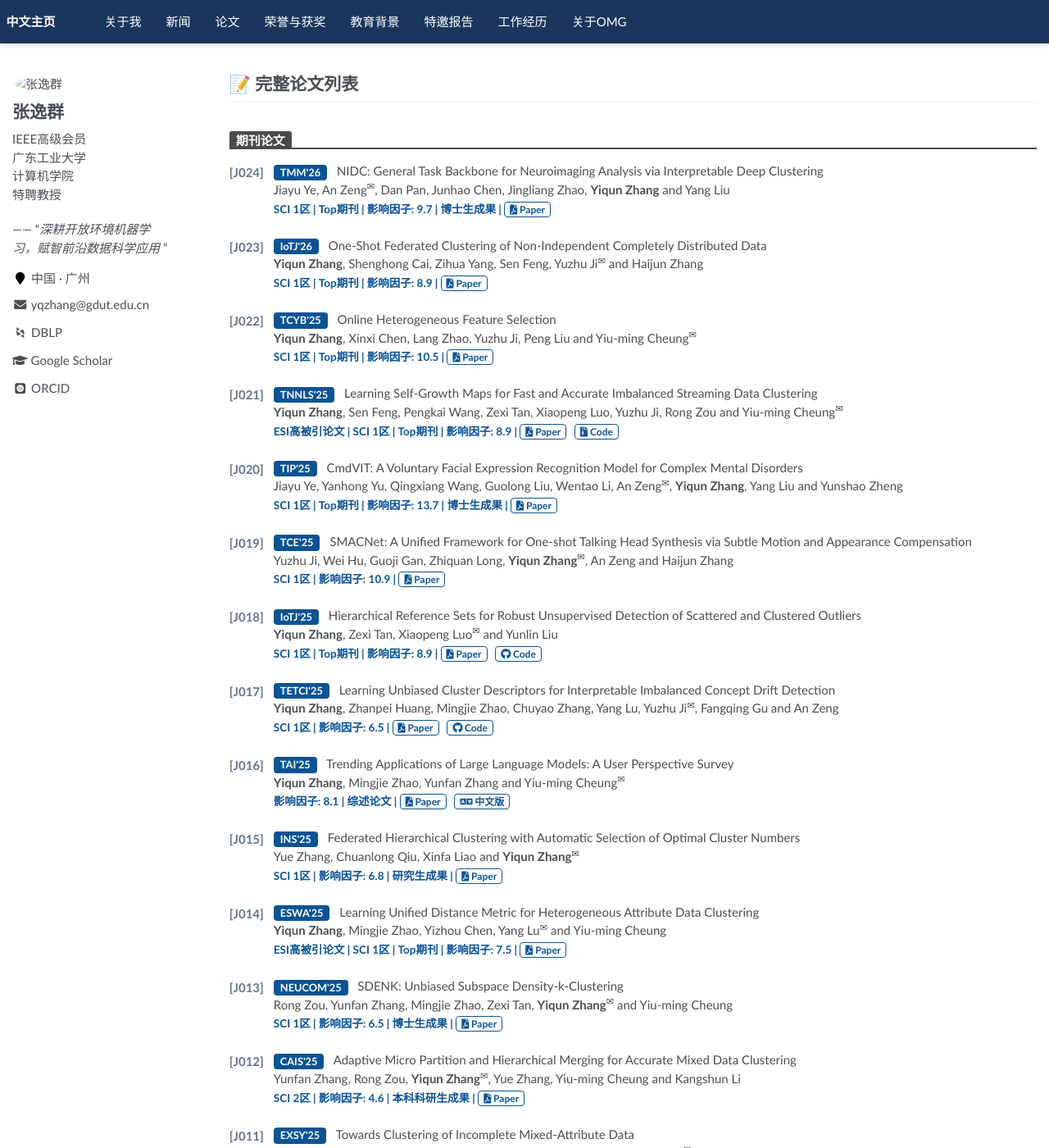
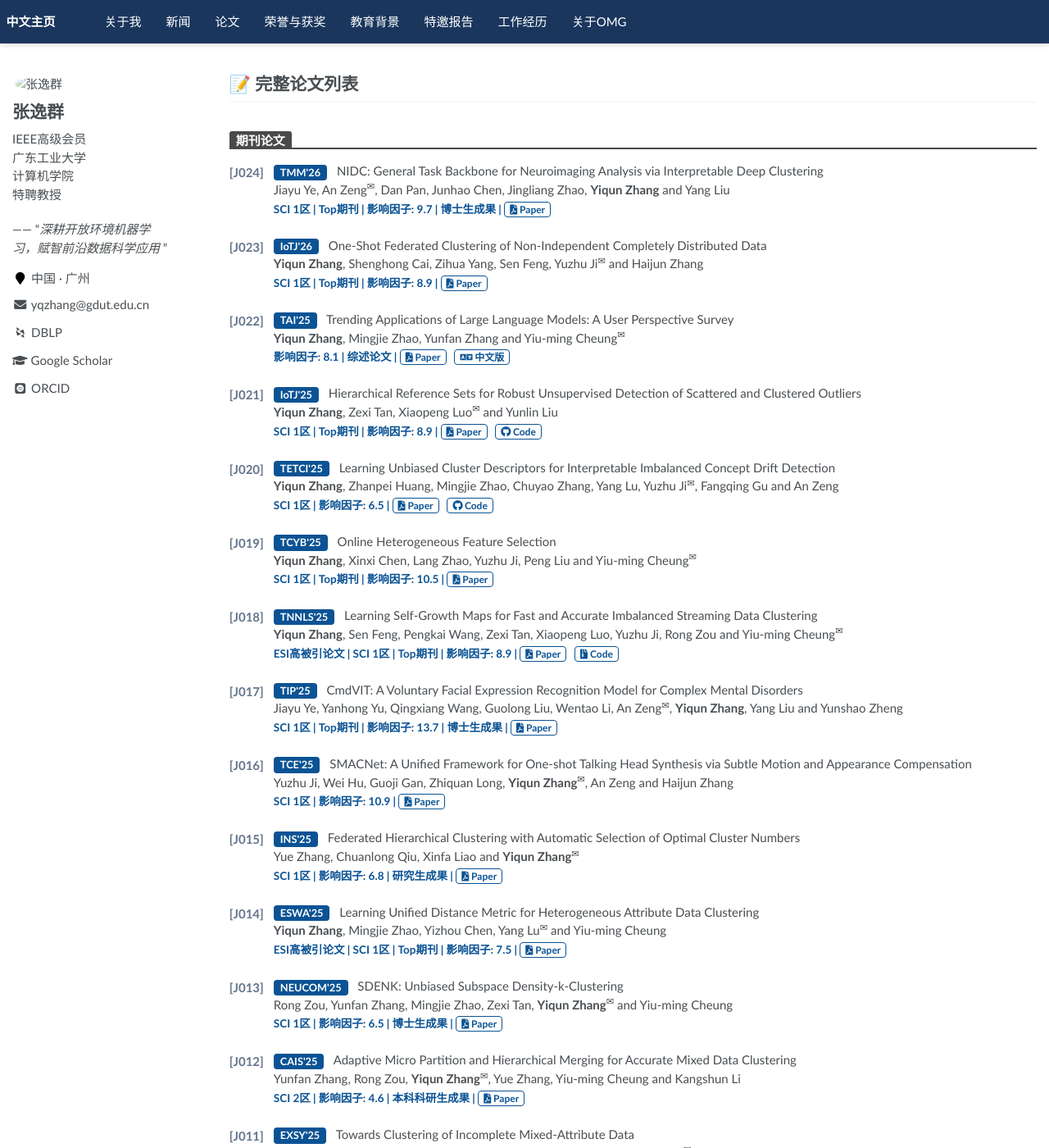
Before and after one commit to yqzhang-Zz/zh-publications, a Jekyll site: the page built from _pages/about.md, in a window 1280 px wide and 1400 px high. Shown: the whole window at 82% size. Built offline with Jekyll 4.4.1, drawn with Linux system fonts in a browser that asks for light colours; some web fonts are replaced; a script that is not in the unit is left out; comment, search, counter and statistics services are not loaded; some of the changed text lies outside the part shown.

Commit message:
Update about.md

```diff
--- a/_pages/about.md
+++ b/_pages/about.md
@@ -26,6 +26,9 @@ redirect_from:
   <div style="flex-grow: 1; height: 2px; background-color: #4a4a4a;"></div>
 </div>
 
+
+
+
 <!-- J024 TMM 2026 NIDC Jiayu Ye -->
 <div style="display: flex; margin-bottom: 1.5em; text-align: left;">
   <div style="flex: 0 0 3.6em; color: #64748b; font-weight: bold; font-size: 1em; padding-top: 2px;">[J024]</div>
@@ -46,9 +49,39 @@ redirect_from:
   </div>
 </div>
 
-<!-- J022 TCYB 2025 Online Yiqun Zhang -->
+<!-- J022 TAI 2025 Trending Yiqun Zhang -->
 <div style="display: flex; margin-bottom: 1.5em; text-align: left;">
   <div style="flex: 0 0 3.6em; color: #64748b; font-weight: bold; font-size: 1em; padding-top: 2px;">[J022]</div>
+  <div style="flex: 1;">
+    <span style="display: inline-block; background-color: #0b5394; color: #ffffff; padding: 2px 8px; border-radius: 4px; font-weight: bold; font-size: 0.85em; margin-right: 8px; vertical-align: middle; line-height: 1.2;">TAI'25</span> Trending Applications of Large Language Models: A User Perspective Survey<br>
+    <strong>Yiqun Zhang</strong>, Mingjie Zhao, Yunfan Zhang and Yiu-ming Cheung<sup>&#x2709;</sup><br>
+    <span style="color: #0b5394; font-size: 0.9em; font-weight: bold;">影响因子: 8.1 | 综述论文 | </span><a href="https://ieeexplore.ieee.org/abstract/document/11199892" target="_blank" style="color: #0b5394; border: 1px solid #0b5394; border-radius: 4px; padding: 1px 6px; text-decoration: none; font-weight: bold; font-size: 0.8em; margin-right: 6px; white-space: nowrap;"><i class="fas fa-file-pdf"></i> Paper</a> <a href="papers/TAI-LLM-Survey1-Chinese-Version.pdf" target="_blank" style="color: #0b5394; border: 1px solid #0b5394; border-radius: 4px; padding: 1px 6px; text-decoration: none; font-weight: bold; font-size: 0.8em; white-space: nowrap;"><i class="fas fa-language"></i> 中文版</a>
+  </div>
+</div>
+
+<!-- J021 IoTJ 2025 Hierarchical Yiqun Zhang -->
+<div style="display: flex; margin-bottom: 1.5em; text-align: left;">
+  <div style="flex: 0 0 3.6em; color: #64748b; font-weight: bold; font-size: 1em; padding-top: 2px;">[J021]</div>
+  <div style="flex: 1;">
+    <span style="display: inline-block; background-color: #0b5394; color: #ffffff; padding: 2px 8px; border-radius: 4px; font-weight: bold; font-size: 0.85em; margin-right: 8px; vertical-align: middle; line-height: 1.2;">IoTJ'25</span> Hierarchical Reference Sets for Robust Unsupervised Detection of Scattered and Clustered Outliers<br>
+    <strong>Yiqun Zhang</strong>, Zexi Tan, Xiaopeng Luo<sup>&#x2709;</sup> and Yunlin Liu<br>
+    <span style="color: #0b5394; font-size: 0.9em; font-weight: bold;">SCI 1区 | Top期刊 | 影响因子: 8.9 | </span><a href="https://arxiv.org/abs/2603.12847" target="_blank" style="color: #0b5394; border: 1px solid #0b5394; border-radius: 4px; padding: 1px 6px; text-decoration: none; font-weight: bold; font-size: 0.8em; margin-right: 6px; white-space: nowrap;"><i class="fas fa-file-pdf"></i> Paper</a> <a href="https://github.com/gordonlok/DROD" target="_blank" style="color: #0b5394; border: 1px solid #0b5394; border-radius: 4px; padding: 1px 6px; text-decoration: none; font-weight: bold; font-size: 0.8em; white-space: nowrap;"><i class="fab fa-github"></i> Code</a>
+  </div>
+</div>
+
+<!-- J020 TETCI 2025 Learning Yiqun Zhang -->
+<div style="display: flex; margin-bottom: 1.5em; text-align: left;">
+  <div style="flex: 0 0 3.6em; color: #64748b; font-weight: bold; font-size: 1em; padding-top: 2px;">[J020]</div>
+  <div style="flex: 1;">
+    <span style="display: inline-block; background-color: #0b5394; color: #ffffff; padding: 2px 8px; border-radius: 4px; font-weight: bold; font-size: 0.85em; margin-right: 8px; vertical-align: middle; line-height: 1.2;">TETCI'25</span> Learning Unbiased Cluster Descriptors for Interpretable Imbalanced Concept Drift Detection<br>
+    <strong>Yiqun Zhang</strong>, Zhanpei Huang, Mingjie Zhao, Chuyao Zhang, Yang Lu, Yuzhu Ji<sup>&#x2709;</sup>, Fangqing Gu and An Zeng<br>
+    <span style="color: #0b5394; font-size: 0.9em; font-weight: bold;">SCI 1区 | 影响因子: 6.5 | </span><a href="https://arxiv.org/abs/2603.06757" target="_blank" style="color: #0b5394; border: 1px solid #0b5394; border-radius: 4px; padding: 1px 6px; text-decoration: none; font-weight: bold; font-size: 0.8em; margin-right: 6px; white-space: nowrap;"><i class="fas fa-file-pdf"></i> Paper</a> <a href="https://github.com/YOUR_GITHUB_NAME/YOUR_REPO_NAME" target="_blank" style="color: #0b5394; border: 1px solid #0b5394; border-radius: 4px; padding: 1px 6px; text-decoration: none; font-weight: bold; font-size: 0.8em; white-space: nowrap;"><i class="fab fa-github"></i> Code</a>
+  </div>
+</div>
+
+<!-- J019 TCYB 2025 Online Yiqun Zhang -->
+<div style="display: flex; margin-bottom: 1.5em; text-align: left;">
+  <div style="flex: 0 0 3.6em; color: #64748b; font-weight: bold; font-size: 1em; padding-top: 2px;">[J019]</div>
   <div style="flex: 1;">
     <span style="display: inline-block; background-color: #0b5394; color: #ffffff; padding: 2px 8px; border-radius: 4px; font-weight: bold; font-size: 0.85em; margin-right: 8px; vertical-align: middle; line-height: 1.2;">TCYB'25</span> Online Heterogeneous Feature Selection<br>
     <strong>Yiqun Zhang</strong>, Xinxi Chen, Lang Zhao, Yuzhu Ji, Peng Liu and Yiu-ming Cheung<sup>&#x2709;</sup><br>
@@ -56,9 +89,9 @@ redirect_from:
   </div>
 </div>
 
-<!-- J021 TNNLS 2025 Learning Yiqun Zhang -->
+<!-- J018 TNNLS 2025 Learning Yiqun Zhang -->
 <div style="display: flex; margin-bottom: 1.5em; text-align: left;">
-  <div style="flex: 0 0 3.6em; color: #64748b; font-weight: bold; font-size: 1em; padding-top: 2px;">[J021]</div>
+  <div style="flex: 0 0 3.6em; color: #64748b; font-weight: bold; font-size: 1em; padding-top: 2px;">[J018]</div>
   <div style="flex: 1;">
     <span style="display: inline-block; background-color: #0b5394; color: #ffffff; padding: 2px 8px; border-radius: 4px; font-weight: bold; font-size: 0.85em; margin-right: 8px; vertical-align: middle; line-height: 1.2;">TNNLS'25</span> Learning Self-Growth Maps for Fast and Accurate Imbalanced Streaming Data Clustering<br>
     <strong>Yiqun Zhang</strong>, Sen Feng, Pengkai Wang, Zexi Tan, Xiaopeng Luo, Yuzhu Ji, Rong Zou and Yiu-ming Cheung<sup>&#x2709;</sup><br>
@@ -66,9 +99,9 @@ redirect_from:
   </div>
 </div>
 
-<!-- J020 TIP 2025 CmdVIT Jiayu Ye -->
+<!-- J017 TIP 2025 CmdVIT Jiayu Ye -->
 <div style="display: flex; margin-bottom: 1.5em; text-align: left;">
-  <div style="flex: 0 0 3.6em; color: #64748b; font-weight: bold; font-size: 1em; padding-top: 2px;">[J020]</div>
+  <div style="flex: 0 0 3.6em; color: #64748b; font-weight: bold; font-size: 1em; padding-top: 2px;">[J017]</div>
   <div style="flex: 1;">
     <span style="display: inline-block; background-color: #0b5394; color: #ffffff; padding: 2px 8px; border-radius: 4px; font-weight: bold; font-size: 0.85em; margin-right: 8px; vertical-align: middle; line-height: 1.2;">TIP'25</span> CmdVIT: A Voluntary Facial Expression Recognition Model for Complex Mental Disorders<br>
     Jiayu Ye, Yanhong Yu, Qingxiang Wang, Guolong Liu, Wentao Li, An Zeng<sup>&#x2709;</sup>, <strong>Yiqun Zhang</strong>, Yang Liu and Yunshao Zheng<br>
@@ -76,43 +109,13 @@ redirect_from:
   </div>
 </div>
 
-<!-- J019 TCE 2025 SMACNet Yuzhu Ji -->
+<!-- J016 TCE 2025 SMACNet Yuzhu Ji -->
 <div style="display: flex; margin-bottom: 1.5em; text-align: left;">
-  <div style="flex: 0 0 3.6em; color: #64748b; font-weight: bold; font-size: 1em; padding-top: 2px;">[J019]</div>
+  <div style="flex: 0 0 3.6em; color: #64748b; font-weight: bold; font-size: 1em; padding-top: 2px;">[J016]</div>
   <div style="flex: 1;">
     <span style="display: inline-block; background-color: #0b5394; color: #ffffff; padding: 2px 8px; border-radius: 4px; font-weight: bold; font-size: 0.85em; margin-right: 8px; vertical-align: middle; line-height: 1.2;">TCE'25</span> SMACNet: A Unified Framework for One-shot Talking Head Synthesis via Subtle Motion and Appearance Compensation<br>
     Yuzhu Ji, Wei Hu, Guoji Gan, Zhiquan Long, <strong>Yiqun Zhang</strong><sup>&#x2709;</sup>, An Zeng and Haijun Zhang<br>
     <span style="color: #0b5394; font-size: 0.9em; font-weight: bold;">SCI 1区 | 影响因子: 10.9 | </span><a href="https://ieeexplore.ieee.org/abstract/document/11114961" target="_blank" style="color: #0b5394; border: 1px solid #0b5394; border-radius: 4px; padding: 1px 6px; text-decoration: none; font-weight: bold; font-size: 0.8em; white-space: nowrap;"><i class="fas fa-file-pdf"></i> Paper</a>
-  </div>
-</div>
-
-<!-- J018 IoTJ 2025 Hierarchical Yiqun Zhang -->
-<div style="display: flex; margin-bottom: 1.5em; text-align: left;">
-  <div style="flex: 0 0 3.6em; color: #64748b; font-weight: bold; font-size: 1em; padding-top: 2px;">[J018]</div>
-  <div style="flex: 1;">
-    <span style="display: inline-block; background-color: #0b5394; color: #ffffff; padding: 2px 8px; border-radius: 4px; font-weight: bold; font-size: 0.85em; margin-right: 8px; vertical-align: middle; line-height: 1.2;">IoTJ'25</span> Hierarchical Reference Sets for Robust Unsupervised Detection of Scattered and Clustered Outliers<br>
-    <strong>Yiqun Zhang</strong>, Zexi Tan, Xiaopeng Luo<sup>&#x2709;</sup> and Yunlin Liu<br>
-    <span style="color: #0b5394; font-size: 0.9em; font-weight: bold;">SCI 1区 | Top期刊 | 影响因子: 8.9 | </span><a href="https://arxiv.org/abs/2603.12847" target="_blank" style="color: #0b5394; border: 1px solid #0b5394; border-radius: 4px; padding: 1px 6px; text-decoration: none; font-weight: bold; font-size: 0.8em; margin-right: 6px; white-space: nowrap;"><i class="fas fa-file-pdf"></i> Paper</a> <a href="https://github.com/gordonlok/DROD" target="_blank" style="color: #0b5394; border: 1px solid #0b5394; border-radius: 4px; padding: 1px 6px; text-decoration: none; font-weight: bold; font-size: 0.8em; white-space: nowrap;"><i class="fab fa-github"></i> Code</a>
-  </div>
-</div>
-
-<!-- J017 TETCI 2025 Learning Yiqun Zhang -->
-<div style="display: flex; margin-bottom: 1.5em; text-align: left;">
-  <div style="flex: 0 0 3.6em; color: #64748b; font-weight: bold; font-size: 1em; padding-top: 2px;">[J017]</div>
-  <div style="flex: 1;">
-    <span style="display: inline-block; background-color: #0b5394; color: #ffffff; padding: 2px 8px; border-radius: 4px; font-weight: bold; font-size: 0.85em; margin-right: 8px; vertical-align: middle; line-height: 1.2;">TETCI'25</span> Learning Unbiased Cluster Descriptors for Interpretable Imbalanced Concept Drift Detection<br>
-    <strong>Yiqun Zhang</strong>, Zhanpei Huang, Mingjie Zhao, Chuyao Zhang, Yang Lu, Yuzhu Ji<sup>&#x2709;</sup>, Fangqing Gu and An Zeng<br>
-    <span style="color: #0b5394; font-size: 0.9em; font-weight: bold;">SCI 1区 | 影响因子: 6.5 | </span><a href="https://arxiv.org/abs/2603.06757" target="_blank" style="color: #0b5394; border: 1px solid #0b5394; border-radius: 4px; padding: 1px 6px; text-decoration: none; font-weight: bold; font-size: 0.8em; margin-right: 6px; white-space: nowrap;"><i class="fas fa-file-pdf"></i> Paper</a> <a href="https://github.com/YOUR_GITHUB_NAME/YOUR_REPO_NAME" target="_blank" style="color: #0b5394; border: 1px solid #0b5394; border-radius: 4px; padding: 1px 6px; text-decoration: none; font-weight: bold; font-size: 0.8em; white-space: nowrap;"><i class="fab fa-github"></i> Code</a>
-  </div>
-</div>
-
-<!-- J016 TAI 2025 Trending Yiqun Zhang -->
-<div style="display: flex; margin-bottom: 1.5em; text-align: left;">
-  <div style="flex: 0 0 3.6em; color: #64748b; font-weight: bold; font-size: 1em; padding-top: 2px;">[J016]</div>
-  <div style="flex: 1;">
-    <span style="display: inline-block; background-color: #0b5394; color: #ffffff; padding: 2px 8px; border-radius: 4px; font-weight: bold; font-size: 0.85em; margin-right: 8px; vertical-align: middle; line-height: 1.2;">TAI'25</span> Trending Applications of Large Language Models: A User Perspective Survey<br>
-    <strong>Yiqun Zhang</strong>, Mingjie Zhao, Yunfan Zhang and Yiu-ming Cheung<sup>&#x2709;</sup><br>
-    <span style="color: #0b5394; font-size: 0.9em; font-weight: bold;">影响因子: 8.1 | 综述论文 | </span><a href="https://ieeexplore.ieee.org/abstract/document/11199892" target="_blank" style="color: #0b5394; border: 1px solid #0b5394; border-radius: 4px; padding: 1px 6px; text-decoration: none; font-weight: bold; font-size: 0.8em; margin-right: 6px; white-space: nowrap;"><i class="fas fa-file-pdf"></i> Paper</a> <a href="papers/TAI-LLM-Survey1-Chinese-Version.pdf" target="_blank" style="color: #0b5394; border: 1px solid #0b5394; border-radius: 4px; padding: 1px 6px; text-decoration: none; font-weight: bold; font-size: 0.8em; white-space: nowrap;"><i class="fas fa-language"></i> 中文版</a>
   </div>
 </div>
 
@@ -586,6 +589,7 @@ redirect_from:
     <span style="color: #0b5394; font-size: 0.9em; font-weight: bold;">本科科研生成果 | </span><a href="https://arxiv.org/abs/2601.01162" target="_blank" style="color: #0b5394; border: 1px solid #0b5394; border-radius: 4px; padding: 1px 6px; text-decoration: none; font-weight: bold; font-size: 0.8em; margin-right: 6px; white-space: nowrap;"><i class="fas fa-file-pdf"></i> Paper</a> <a href="https://github.com/develop-yang/ARISE" target="_blank" style="color: #0b5394; border: 1px solid #0b5394; border-radius: 4px; padding: 1px 6px; text-decoration: none; font-weight: bold; font-size: 0.8em; white-space: nowrap;"><i class="fab fa-github"></i> Code</a>
   </div>
 </div>
+-->
 
 <!-- C015 IJCNN 2026 FMoE Taochen Chen -->
 <div style="display: flex; margin-bottom: 1.5em; text-align: left;">
```
Also changed, not shown: other parts of _pages/about.md (+1 -1 lines).
